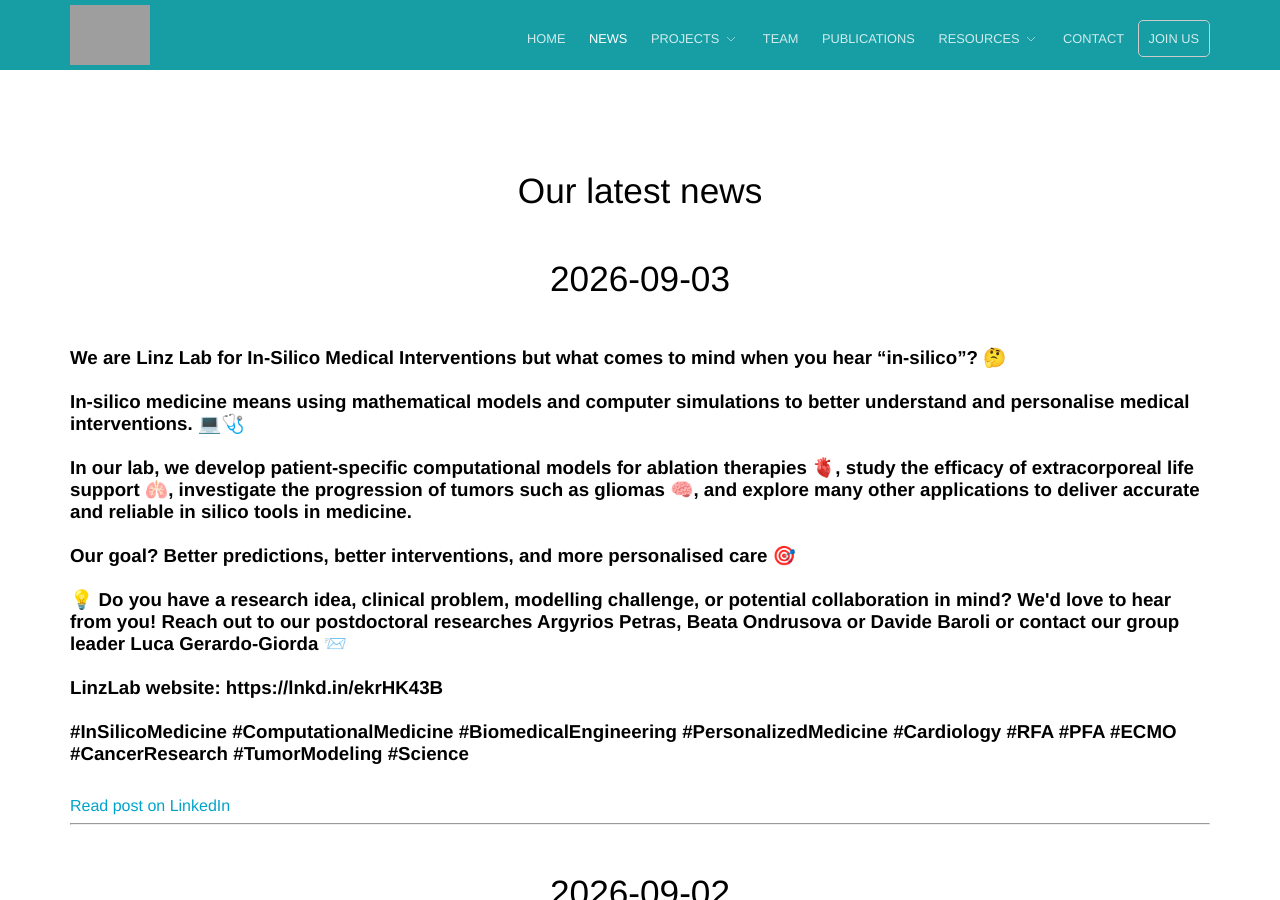
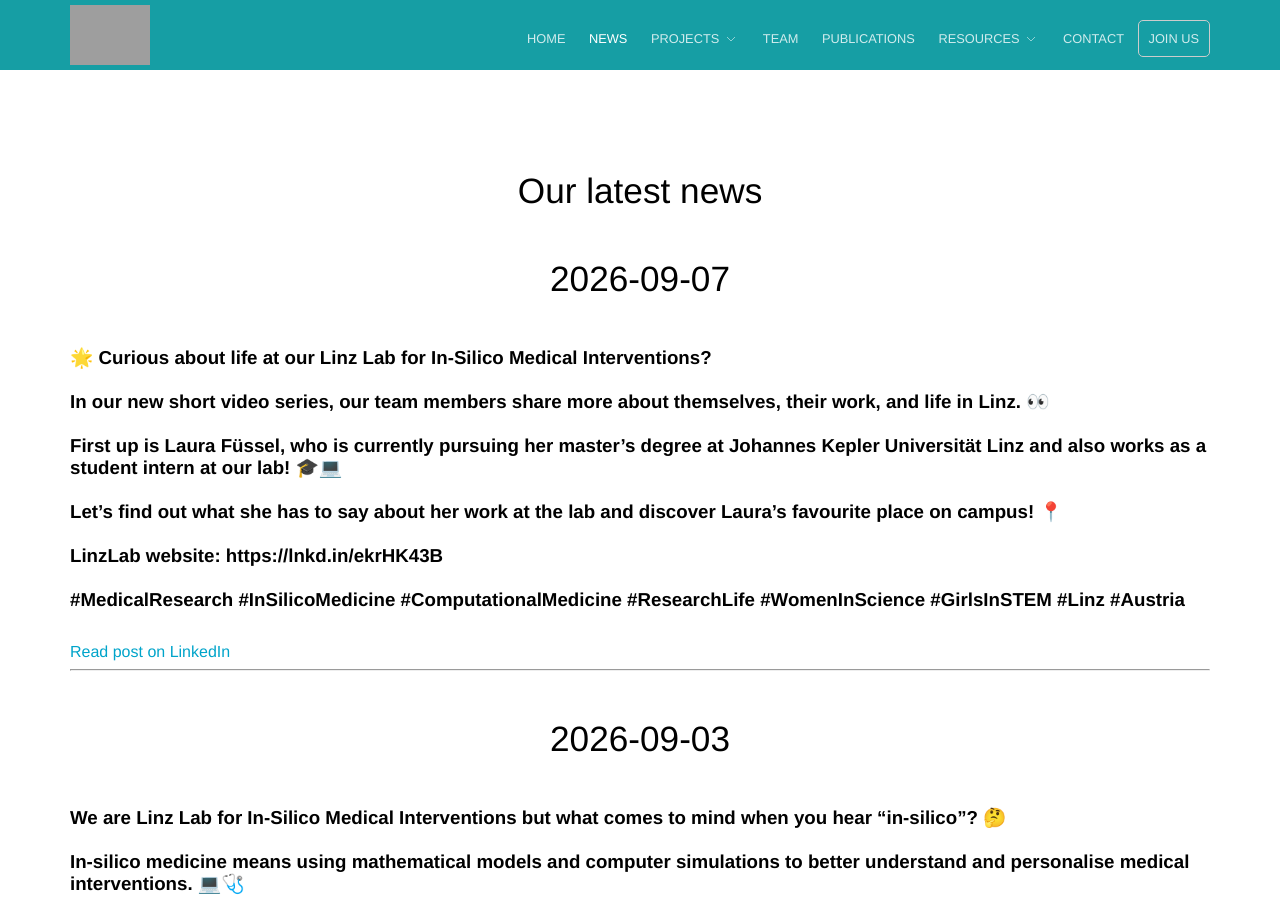
Before and after one commit to linzlabinsilmed/linzlabinsilmed.github.io, a Jekyll site: the page built from news.html, in a window 1280 px wide and 900 px high. Built offline with Jekyll 4.4.1, drawn with Linux system fonts in a browser that asks for light colours; some of the changed text lies outside the part shown; grey boxes are pictures that could not be loaded.

Commit message:
Update LinkedIn feed [auto]

```diff
--- a/_data/linkedin_feed.yml
+++ b/_data/linkedin_feed.yml
@@ -1,3 +1,27 @@
+- title: >-
+    🌟 Curious about life at our Linz Lab for In-Silico Medical Interventions?
+
+
+    In our new short video series, our team members share more about themselves,
+    their work, and life in Linz. 👀
+
+
+    First up is Laura Füssel, who is currently pursuing her master’s degree at
+    Johannes Kepler Universität Linz and also works as a student intern at our
+    lab! 🎓💻
+
+
+    Let’s find out what she has to say about her work at the lab and discover
+    Laura’s favourite place on campus! 📍
+
+
+    LinzLab website: https://lnkd.in/ekrHK43B
+
+
+    #MedicalResearch #InSilicoMedicine #ComputationalMedicine #ResearchLife
+    #WomenInScience #GirlsInSTEM  #Linz #Austria
+  url: https://www.linkedin.com/posts/linz-lab-for-in-silico-medical-interventions_medicalresearch-insilicomedicine-computationalmedicine-activity-7502768904252010496-ueW8
+  published: 2026-09-07
 - title: >-
     We are Linz Lab for In-Silico Medical Interventions but what comes to mind
     when you hear “in-silico”? 🤔
@@ -301,8 +325,3 @@
     #AppliedMathematics
   url: https://www.linkedin.com/posts/linz-lab-for-in-silico-medical-interventions_thank-you-michela-sabbatino-for-being-part-activity-7472222373484650496-cRz7
   published: 2026-06-15
-- title: Thank you Michela Sabbatino for being part of our lab over the last three
-    months! Best of luck with your future plans 🚀, and we hope to see you again
-    soon  👋
-  url: https://www.linkedin.com/posts/linz-lab-for-in-silico-medical-interventions_esgi2026-mathematicsinindustry-appliedmathematics-activity-7470097410866925568-JOA2
-  published: 2026-06-09
```
